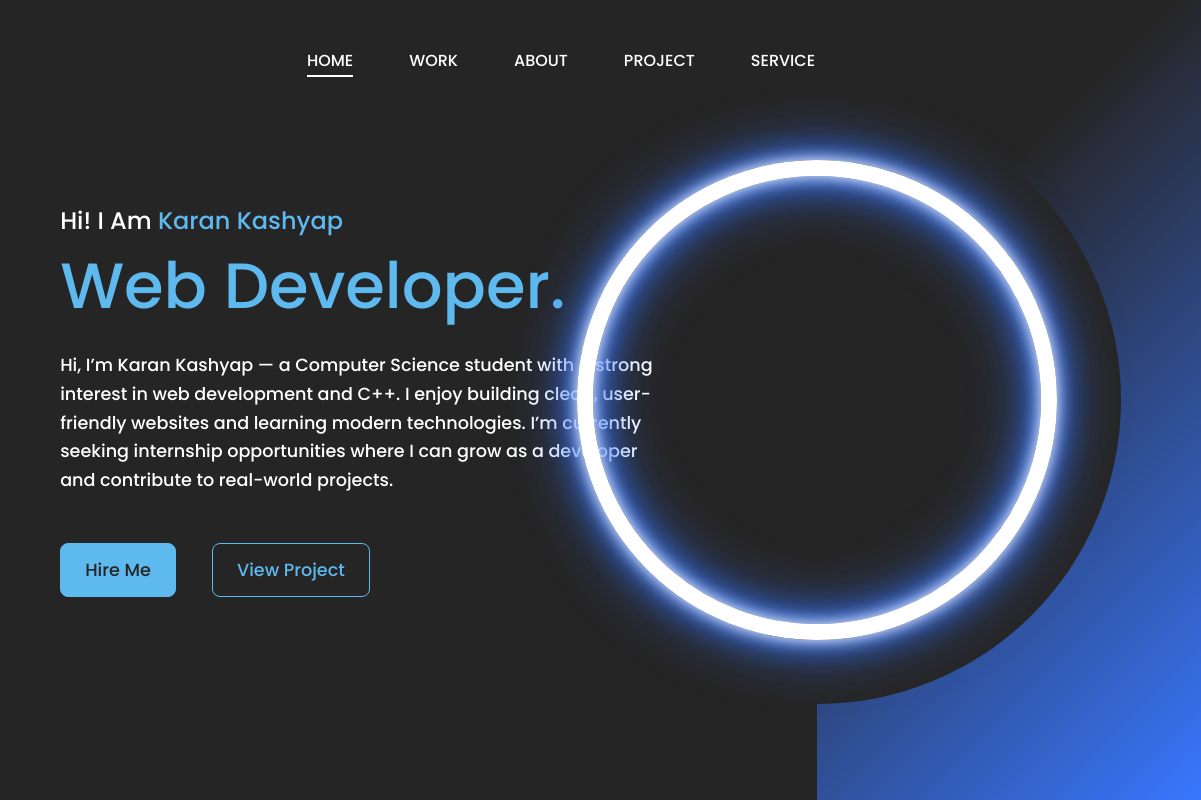
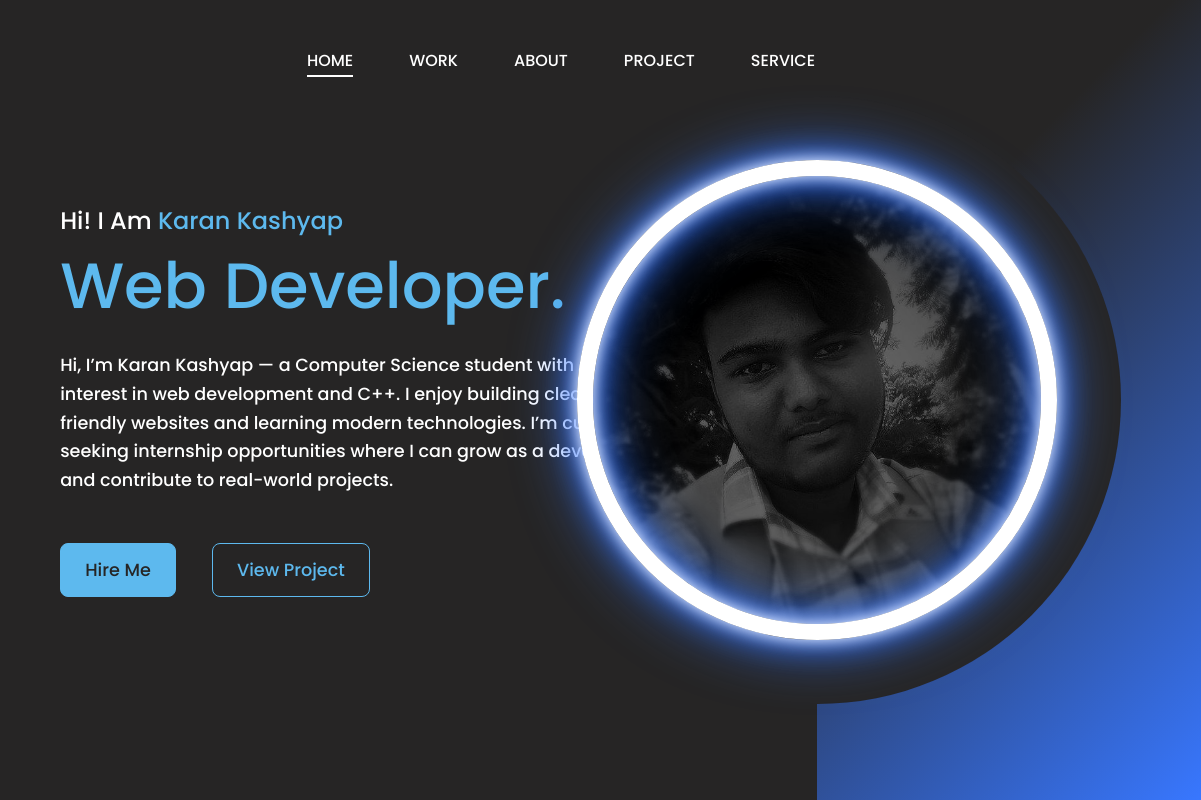
Before and after one commit to codeswithkaran/Portfolio-Website, a plain HTML site: page index.html in a window 1280 px wide. Shown: the full height of the page, 79-1280 px from the left. Drawn offline with Linux system fonts and the light colour scheme.

Commit message:
Update style.css

```diff
--- a/style.css
+++ b/style.css
@@ -127,7 +127,7 @@ button:nth-child(2):hover{
 }
 .circle:nth-child(2){
     width: 30rem;
-    background-image: url("images/PROFILE.jpg");
+    background-image: url("PROFILE.jpg");
     background-size: 100%;
     background-repeat: no-repeat;
     border: 1rem solid white;
```
